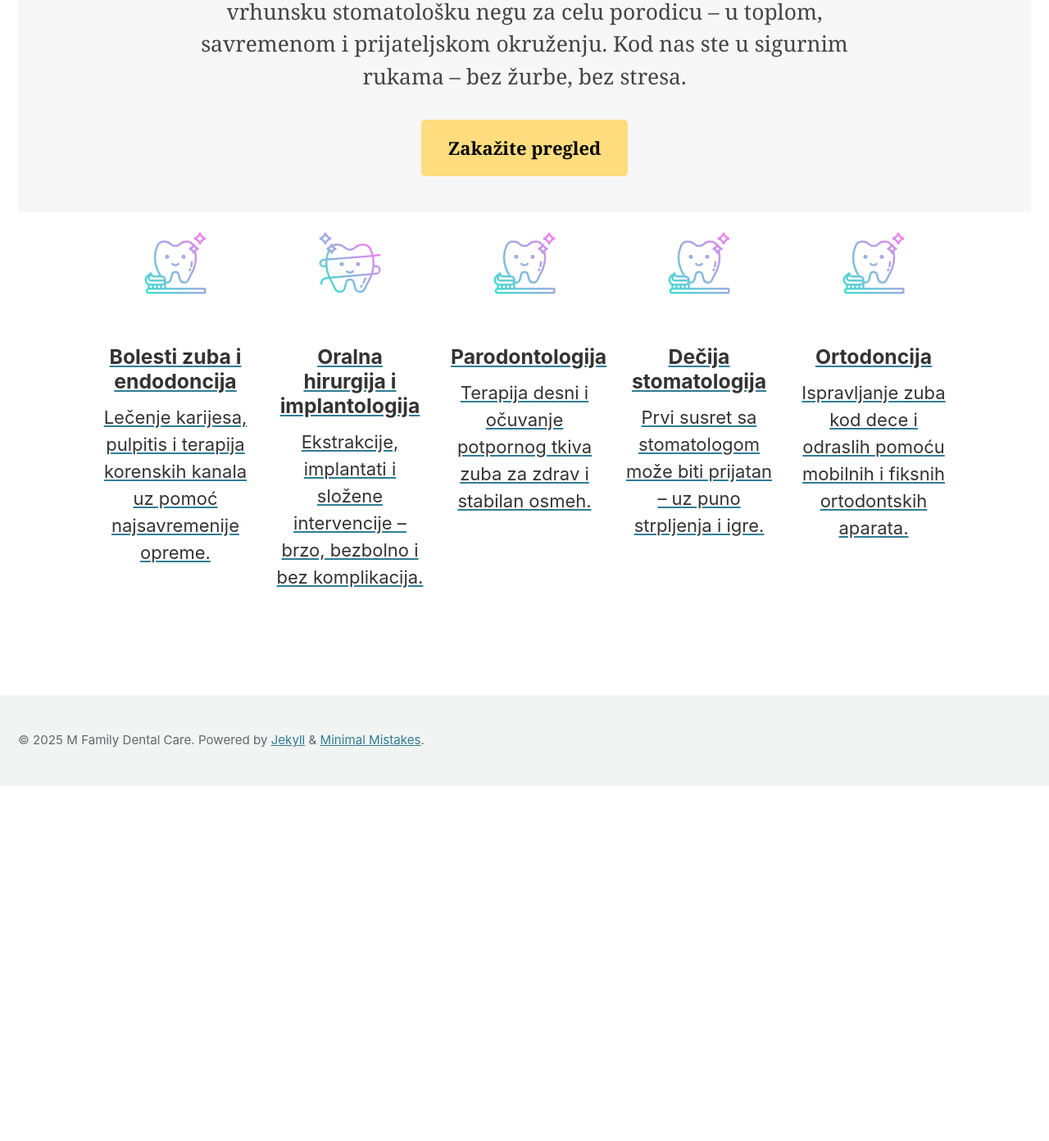
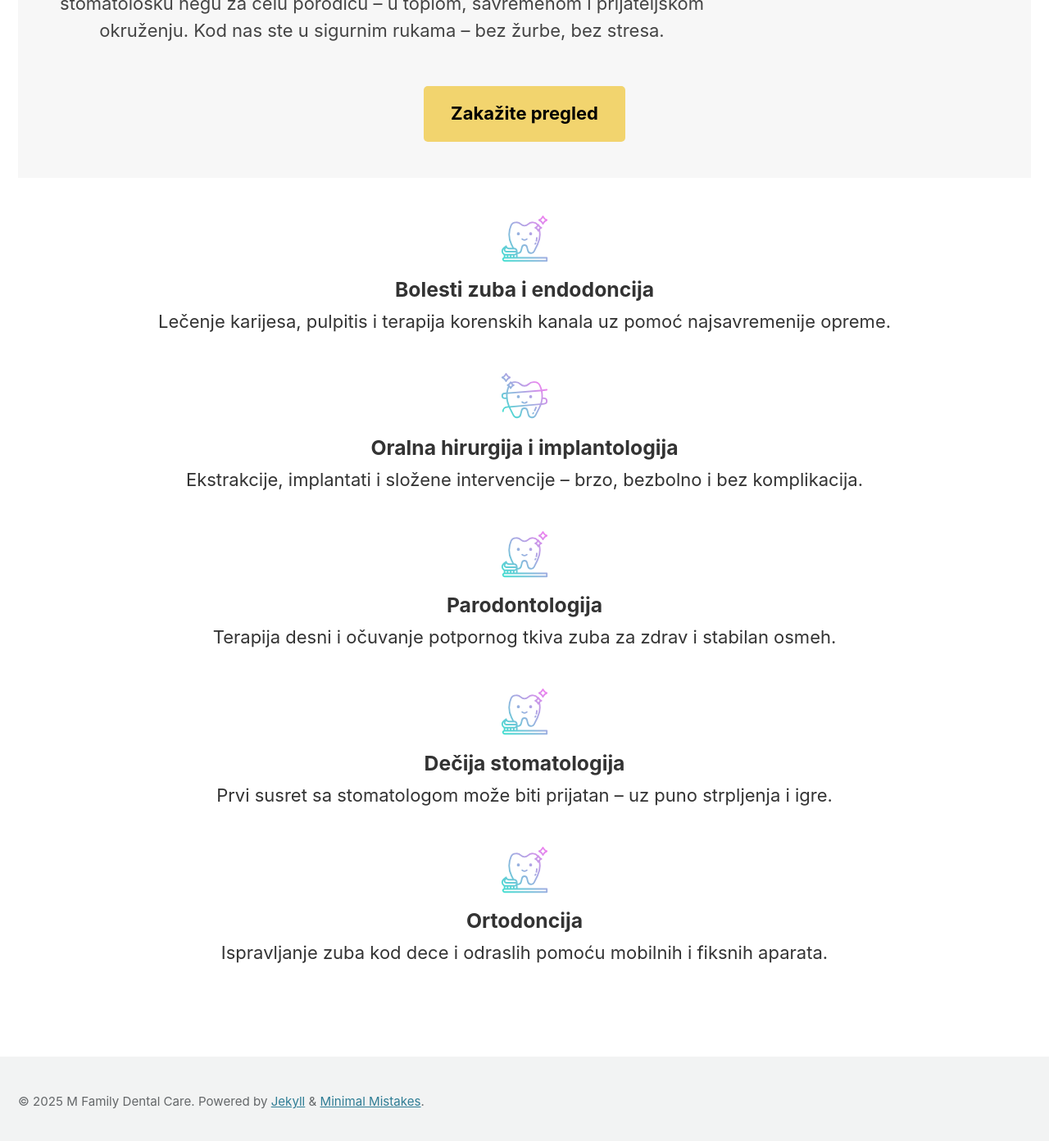
Before and after one commit to kukibrkica/dental2, a Jekyll site: the page built from index.html, in a window 1280 px wide and 1400 px high, scrolled down 572 px. Shown: the top 1392 px of the window at 82% size. Built offline with Jekyll 4.4.1, drawn with Linux system fonts in a browser that asks for light colours; cached includes are drawn as plain includes; the list of posts is cut into pages by our own code; before the commit the page ends 1531 px from its top, so only the background shows below that.

Commit message:
Update index.html
treci update od ai

```diff
--- a/index.html
+++ b/index.html
@@ -7,62 +7,62 @@ header:
   overlay_filter: rgba(240,233,237, 0.8)
 ---
 
-<section class="intro" style="text-align: center; padding: 2em; font-family: 'Georgia', serif;">
-  <h1 style="margin-bottom: 0.5em;">Dobrodošli u M Family Dental Care</h1>
-  <p style="max-width: 800px; margin: 0 auto; font-size: 1.2em; color: #444;">U srcu vašeg osmeha je poverenje. Naša ordinacija pruža vrhunsku stomatološku negu za celu porodicu – u toplom, savremenom i prijateljskom okruženju. Kod nas ste u sigurnim rukama – bez žurbe, bez stresa.</p>
-  <a href="/kontakt.html" class="button" style="margin-top: 1.5em; background-color: #ffdc7d; color: #000;">Zakažite pregled</a>
+<section class="intro" style="text-align: center; padding: 2em;">
+  <h1>Dobrodošli u M Family Dental Care</h1>
+  <p>U srcu vašeg osmeha je poverenje. Naša ordinacija pruža vrhunsku stomatološku negu za celu porodicu – u toplom, savremenom i prijateljskom okruženju. Kod nas ste u sigurnim rukama – bez žurbe, bez stresa.</p>
+  <a href="/kontakt.html" class="button" style="margin-top: 1em; background-color: #f2d46e; color: #000;">Zakažite pregled</a>
 </section>
 
 <div class='mod modGallery'>
   <div class='row'>
-    <ul class='gallery large-block-grid-5 small-block-grid-2' style="display: flex; flex-wrap: wrap; justify-content: center; gap: 1.5em; list-style: none; padding: 0;">
+    <ul class='gallery large-block-grid-4 medium-block-grid-3 small-block-grid-2' style='list-style-type: none; padding: 0; display: flex; flex-wrap: wrap; justify-content: center;'>
 
-      <li class='brand' style="flex: 1 1 150px; max-width: 180px; text-align: center;">
-        <a href='portfolio-item.html'>
-          <img alt="Bolesti zuba" src="{{site.baseurl}}/assets/images/tooth.svg" style="max-width: 80px; height: auto; margin-bottom: 0.5em;"/>
+      <li class='brand' style='text-align: center; margin: 1em;'>
+        <a href='portfolio-item.html' style='text-decoration: none;'>
+          <img alt="Bolesti zuba" src="{{site.baseurl}}/assets/images/tooth.svg" style='width: 60px; height: auto; margin-bottom: 0.5em;' />
           <div class='thumb-info'>
-            <h3>Bolesti zuba i endodoncija</h3>
-            <p>Lečenje karijesa, pulpitis i terapija korenskih kanala uz pomoć najsavremenije opreme.</p>
+            <h3 style='margin: 0.3em 0;'>Bolesti zuba i endodoncija</h3>
+            <p style='margin: 0;'>Lečenje karijesa, pulpitis i terapija korenskih kanala uz pomoć najsavremenije opreme.</p>
           </div>
         </a>
       </li>
 
-      <li class='web-design print' style="flex: 1 1 150px; max-width: 180px; text-align: center;">
-        <a href='portfolio-item.html'>
-          <img alt="Oralna hirurgija" src="{{site.baseurl}}/assets/images/teeth.svg" style="max-width: 80px; height: auto; margin-bottom: 0.5em;"/>
+      <li class='web-design print' style='text-align: center; margin: 1em;'>
+        <a href='portfolio-item.html' style='text-decoration: none;'>
+          <img alt="Oralna hirurgija" src="{{site.baseurl}}/assets/images/teeth.svg" style='width: 60px; height: auto; margin-bottom: 0.5em;' />
           <div class='thumb-info'>
-            <h3>Oralna hirurgija i implantologija</h3>
-            <p>Ekstrakcije, implantati i složene intervencije – brzo, bezbolno i bez komplikacija.</p>
+            <h3 style='margin: 0.3em 0;'>Oralna hirurgija i implantologija</h3>
+            <p style='margin: 0;'>Ekstrakcije, implantati i složene intervencije – brzo, bezbolno i bez komplikacija.</p>
           </div>
         </a>
       </li>
 
-      <li class='brand' style="flex: 1 1 150px; max-width: 180px; text-align: center;">
-        <a href='portfolio-item.html'>
-          <img alt="Parodontologija" src="{{site.baseurl}}/assets/images/tooth.svg" style="max-width: 80px; height: auto; margin-bottom: 0.5em;"/>
+      <li class='brand' style='text-align: center; margin: 1em;'>
+        <a href='portfolio-item.html' style='text-decoration: none;'>
+          <img alt="Parodontologija" src="{{site.baseurl}}/assets/images/tooth.svg" style='width: 60px; height: auto; margin-bottom: 0.5em;' />
           <div class='thumb-info'>
-            <h3>Parodontologija</h3>
-            <p>Terapija desni i očuvanje potpornog tkiva zuba za zdrav i stabilan osmeh.</p>
+            <h3 style='margin: 0.3em 0;'>Parodontologija</h3>
+            <p style='margin: 0;'>Terapija desni i očuvanje potpornog tkiva zuba za zdrav i stabilan osmeh.</p>
           </div>
         </a>
       </li>
 
-      <li class='brand' style="flex: 1 1 150px; max-width: 180px; text-align: center;">
-        <a href='portfolio-item.html'>
-          <img alt="Dečija stomatologija" src="{{site.baseurl}}/assets/images/tooth.svg" style="max-width: 80px; height: auto; margin-bottom: 0.5em;"/>
+      <li class='brand' style='text-align: center; margin: 1em;'>
+        <a href='portfolio-item.html' style='text-decoration: none;'>
+          <img alt="Dečija stomatologija" src="{{site.baseurl}}/assets/images/tooth.svg" style='width: 60px; height: auto; margin-bottom: 0.5em;' />
           <div class='thumb-info'>
-            <h3>Dečija stomatologija</h3>
-            <p>Prvi susret sa stomatologom može biti prijatan – uz puno strpljenja i igre.</p>
+            <h3 style='margin: 0.3em 0;'>Dečija stomatologija</h3>
+            <p style='margin: 0;'>Prvi susret sa stomatologom može biti prijatan – uz puno strpljenja i igre.</p>
           </div>
         </a>
       </li>
 
-      <li class='brand' style="flex: 1 1 150px; max-width: 180px; text-align: center;">
-        <a href='portfolio-item.html'>
-          <img alt="Ortodoncija" src="{{site.baseurl}}/assets/images/tooth.svg" style="max-width: 80px; height: auto; margin-bottom: 0.5em;"/>
+      <li class='brand' style='text-align: center; margin: 1em;'>
+        <a href='portfolio-item.html' style='text-decoration: none;'>
+          <img alt="Ortodoncija" src="{{site.baseurl}}/assets/images/tooth.svg" style='width: 60px; height: auto; margin-bottom: 0.5em;' />
           <div class='thumb-info'>
-            <h3>Ortodoncija</h3>
-            <p>Ispravljanje zuba kod dece i odraslih pomoću mobilnih i fiksnih ortodontskih aparata.</p>
+            <h3 style='margin: 0.3em 0;'>Ortodoncija</h3>
+            <p style='margin: 0;'>Ispravljanje zuba kod dece i odraslih pomoću mobilnih i fiksnih aparata.</p>
           </div>
         </a>
       </li>
```
